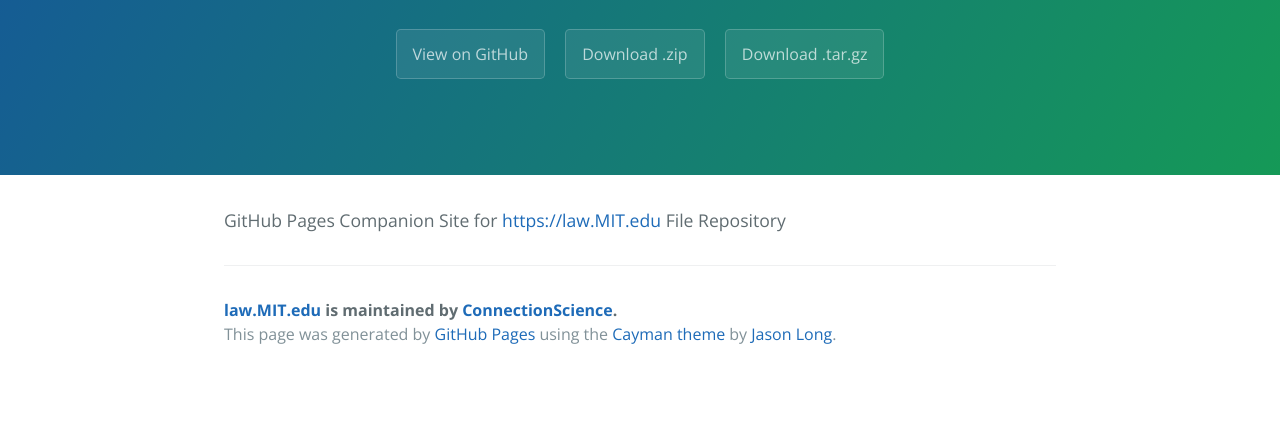
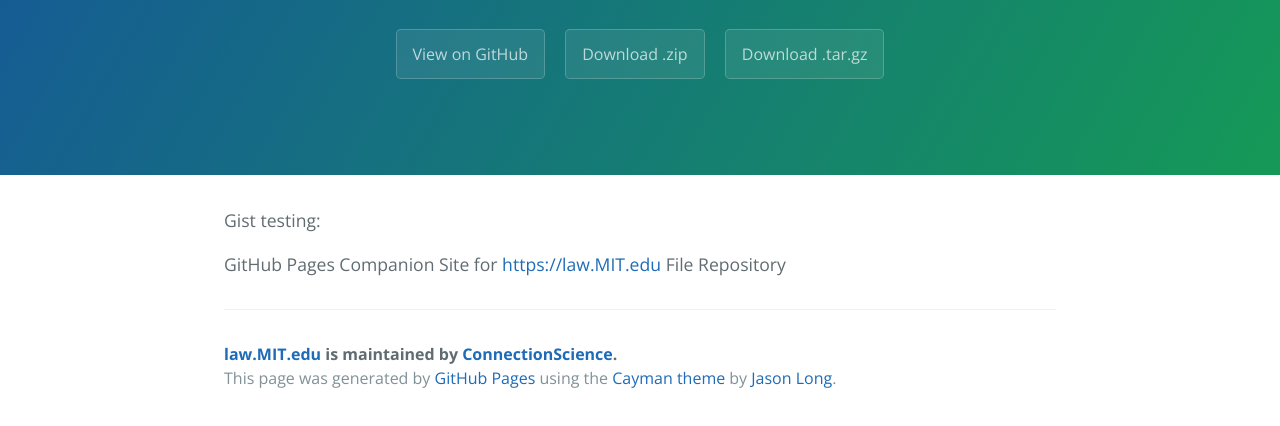
Before and after one commit to ConnectionScience/Law.MIT.edu, a plain HTML site: page index.html in a window 1280 px wide. Shown: the part 208-634 px from the top of the page. Drawn offline with nearby package versions, Linux system fonts and the light colour scheme.

Commit message:
Update index.html

```diff
--- a/index.html
+++ b/index.html
@@ -19,7 +19,12 @@
     </section>
 
     <section class="main-content">
-      <p>GitHub Pages Companion Site for <a href="https://law.MIT.edu">https://law.MIT.edu</a> File Repository</p>
+      <p>
+
+        Gist testing: <script src="https://gist.github.com/dazzaji/6294b10e9fc8724ac321.js"></script>
+
+        </p><p>
+        GitHub Pages Companion Site for <a href="https://law.MIT.edu">https://law.MIT.edu</a> File Repository</p>
 
       <footer class="site-footer">
         <span class="site-footer-owner"><a href="https://github.com/ConnectionScience/Law.MIT.edu">law.MIT.edu</a> is maintained by <a href="https://github.com/ConnectionScience">ConnectionScience</a>.</span>
```
